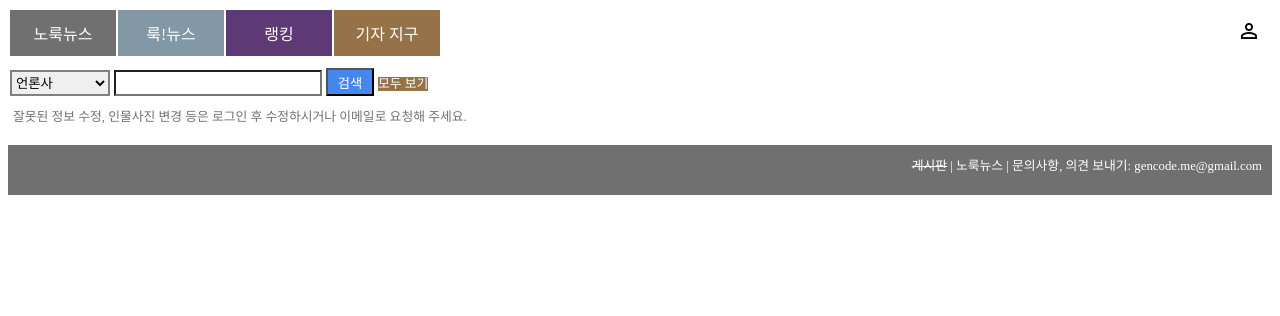
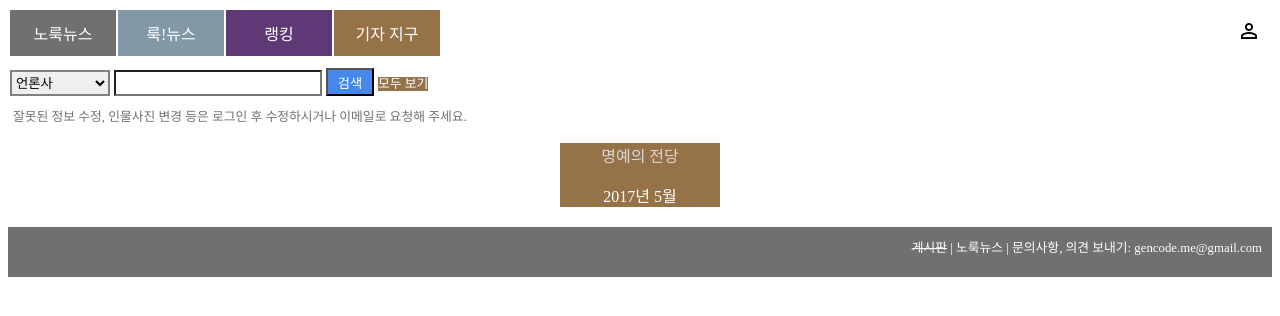
Before and after one commit to genonfire/portality, a Django app: page /db/ in a window 1280 px wide. Shown: the top 316 px of the page. Run offline with Django 3.2, Linux system fonts and the light colour scheme; parts of the project's set-up code (start-up, migrations or seed data) failed here and were passed over.

Commit message:
implement hall of fame

```diff
--- a/giza/templates/showgiza.html
+++ b/giza/templates/showgiza.html
@@ -23,6 +23,13 @@ td.gizaProfile {
 span.gizashowall {
     background-color: #957248;
     font-size: 80%;
+}
+
+div.hof {
+    width: 160px;
+    text-align: center;
+    background-color: #957248;
+    color: #D8D8D8;
 }
 
 a:link {color:white; text-decoration:none;}
@@ -110,6 +117,14 @@ function onKeyPress(e) {
     {% endif %}
 {% endfor %}
 </div>
+{% else %}
+<div align="center"><div class="hof">
+    <p>명예의 전당</p>
+        {% for year, month in lists %}
+        <a href="{% url 'rank archive' year=year month=month nolook='nolook' %}">{{year}}년 {{month}}월</a><br>
+        {% endfor %}
+    </select>
+</div></div>
 {% endif %}
 
 <div class="footer">
--- a/giza/views.py
+++ b/giza/views.py
@@ -33,12 +33,34 @@ def show_all_giza(request):
         }
     )
 
+def daterange(start_date, end_date):
+    for n in range(int((end_date - start_date).days)):
+        yield start_date + timezone.timedelta(n)
+
+def month_range(startmonth, startyear, endmonth, endyear ):
+    rangeStart = startyear * 12 + startmonth - 1
+    rangeEnd = endyear * 12 + endmonth - 1
+    for i in range(rangeStart, rangeEnd):
+        y, m = divmod(i, 12)
+        yield y, m + 1
+
 def show_giza(request):
+    now = timezone.now()
+    startyear = settings.RANKING_START_YEAR
+    startmonth = settings.RANKING_START_MONTH
+    nowyear = now.year
+    nowmonth = now.month
+    monthList = []
+
+    for i in month_range(startmonth, startyear, nowmonth, nowyear):
+        monthList.append(i)
+
     return render(
         request,
         "showgiza.html",
         {
             'count': 0,
+            'lists': reversed(monthList),
         })
 
 def search_giza(request, searchType, searchWord):
--- a/portality/settings.py
+++ b/portality/settings.py
@@ -170,8 +170,10 @@ LOGIN_REDIRECT_URL = 'login'
 
 
 # Setting for ranking
+RANKING_START_YEAR = 2017
+RANKING_START_MONTH = 5
 RANKING_DATE_DELTA = 7 # 랭킹 계산에 포함될 시간(일)
-RANKING_LIST_LIMIT = 20
+RANKING_LIST_LIMIT = 20 # 보여줄 순위
 
 # Setting for issue
 FILTER_DATE_DELTA = 7 # 핫이슈에 개제될 시간(일)
```
